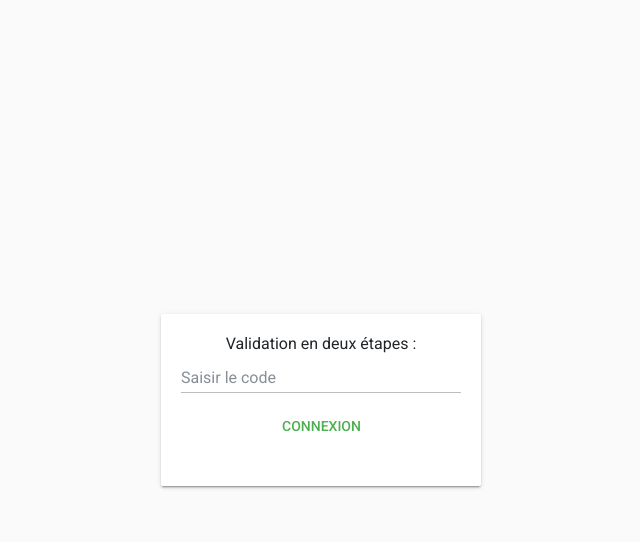
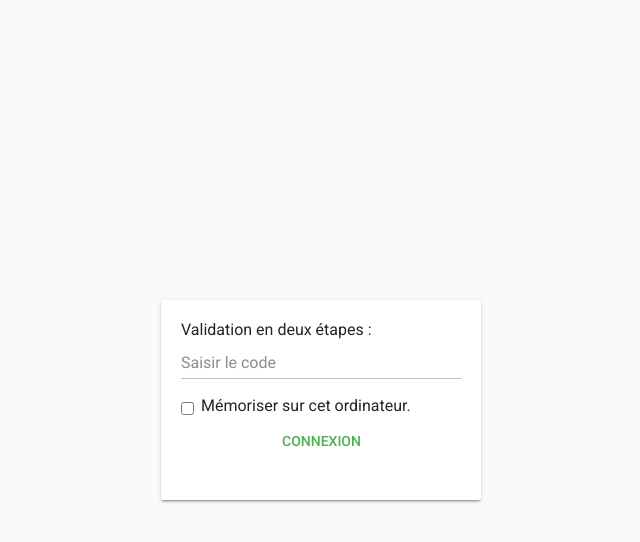
Before and after one commit to c4software/cso, a Flask app: template modules/csoMain/templates/totp.html in a window 1280 px wide. Shown: the top 542 px of the page, without its empty margins (319-959 px from the left). Run offline with Flask 2, Linux system fonts and the light colour scheme; the template is opened without the code that fills it, so the values that code supplies are empty.

Commit message:
Add checkbox to save the computer for next login

```diff
--- a/modules/csoMain/templates/totp.html
+++ b/modules/csoMain/templates/totp.html
@@ -1,12 +1,19 @@
 {% extends "layout.html" %}
 
 {% block body %}
-<form action="/login?next={{next}}&apps={{apps}}" method="post">
+<form action="/login?next={{next}}&apps={{apps}}" method="post" class="text-left">
 	<input name=_csrf_token type=hidden value="{{ csrf_token() }}">
 	<div class="form-group">
 		<label>Validation en deux étapes :</label>
 		<input name='totp' type='text' class="form-control" value='' placeholder='Saisir le code' />
 	</div>
-	<input type='submit' class="btn btn-success" value="Connexion" />
+	<div class="form-check">
+		<label class="form-check-label">
+		  <input type="checkbox" class="form-check-input" name="save_computer" value="1"> Mémoriser sur cet ordinateur.
+		</label>
+		</div>
+	<div class="text-center">
+		<input type='submit' class="btn btn-success" value="Connexion" />
+	</div>
 </form>
 {% endblock %}
```
Also changed, not shown: modules/csoMain/views.py (+14 -2 lines).
